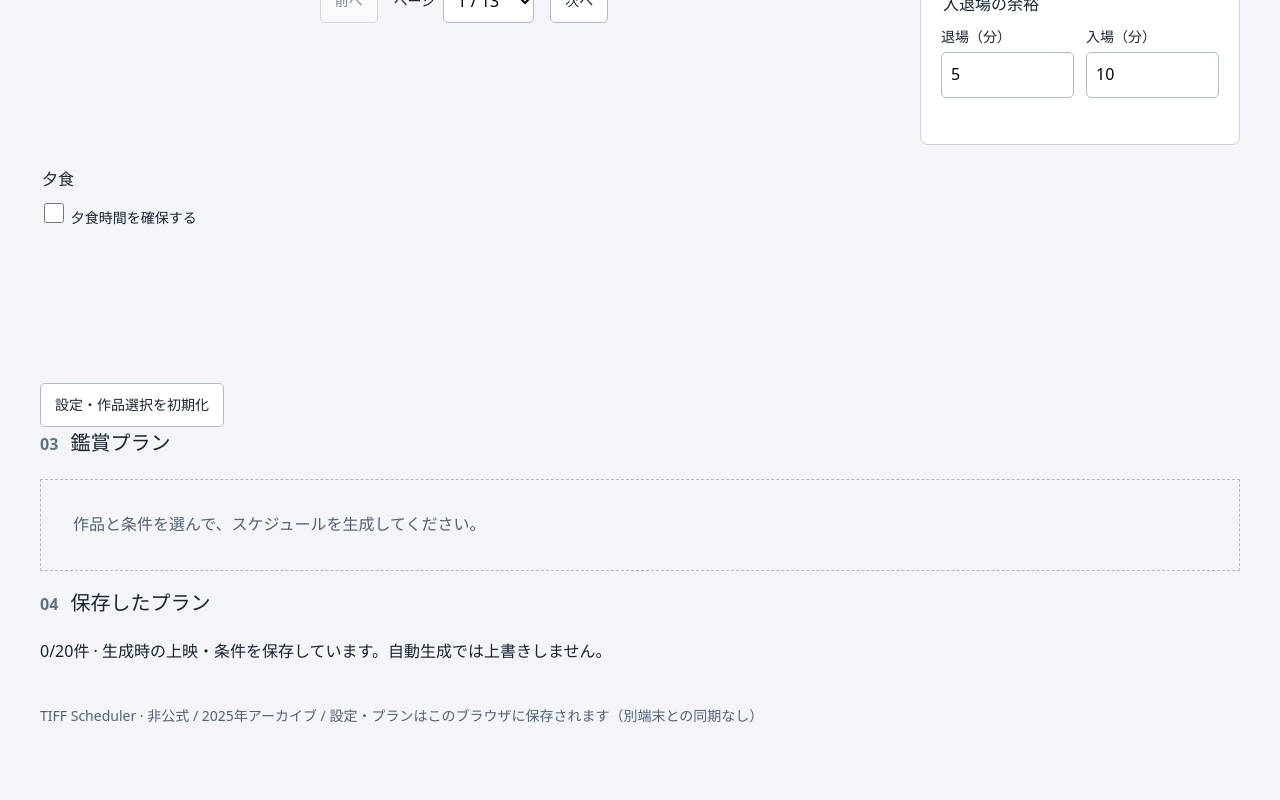
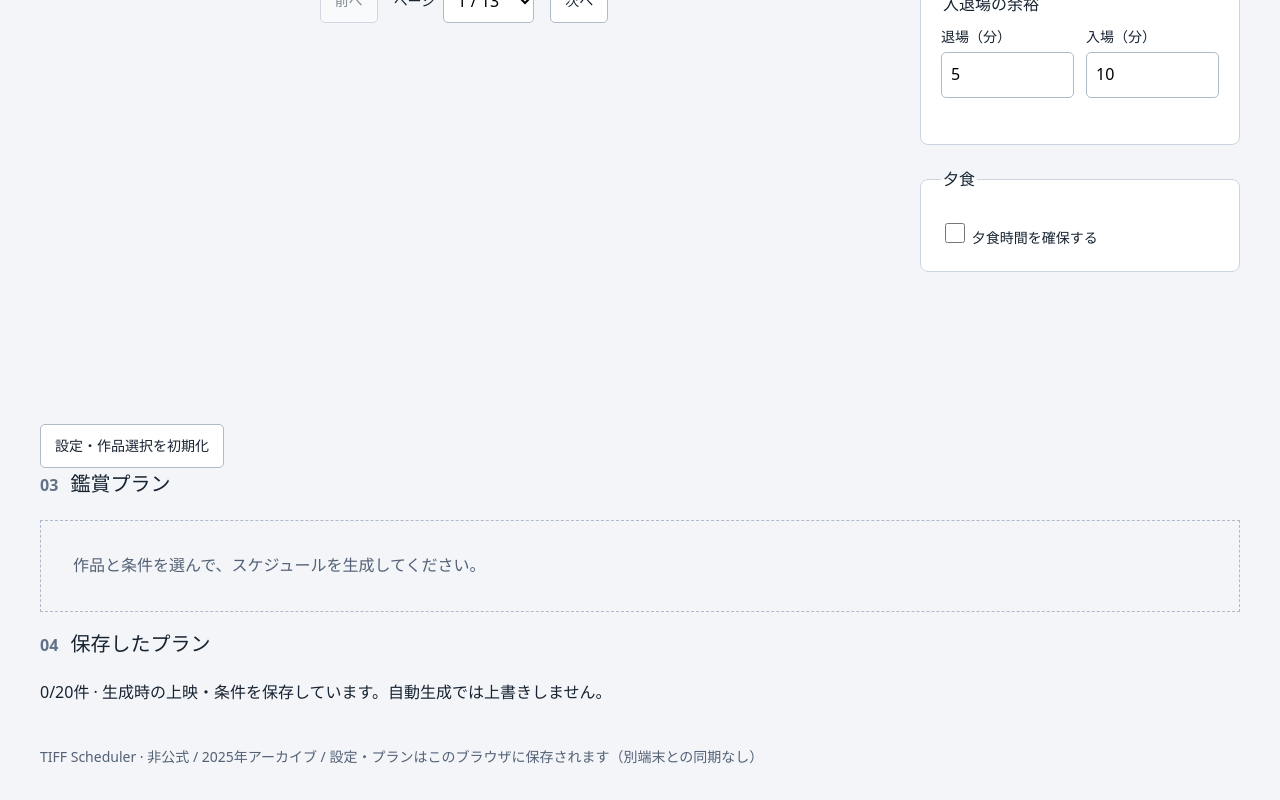
Before and after one commit to wix-diesel/TIFFScheduler, a React (Vite) app: page / in a window 1280 px wide. Shown: the part 1946-2746 px from the top of the page. Before the commit the page ends 2705 px from the top, so only its background shows below. Built offline with nearby package versions, Linux system fonts and the light colour scheme.

Commit message:
fix: address dinner scheduling review feedback

```diff
--- /dev/null
+++ b/src/dinner.css
@@ -0,0 +1,15 @@
+.timeline .dinner > div { border-color: #8a4d76; }
+
+/* The dinner controls follow the condition workspace as a separate fieldset. */
+form > fieldset {
+  width: 320px;
+  margin-left: auto;
+  background: white;
+  border: 1px solid #cbd4df;
+  border-radius: 8px;
+  padding: 20px;
+}
+
+@media (max-width: 850px) {
+  form > fieldset { width: 100%; margin-left: 0; }
+}
--- a/src/main.tsx
+++ b/src/main.tsx
@@ -2,4 +2,5 @@ import React from 'react';
 import { createRoot } from 'react-dom/client';
 import App from './App.tsx';
 import './styles.css';
+import './dinner.css';
 createRoot(document.getElementById('root')!).render(<React.StrictMode><App /></React.StrictMode>);
--- a/src/scheduler/constraints.ts
+++ b/src/scheduler/constraints.ts
@@ -119,9 +119,10 @@ function blockers(day: readonly Screening[], input: ScheduleInput): Array<[numbe
 }
 function candidates(request: MealRequest, blocked: readonly [number, number][], placed: readonly MealBreak[]): number[] {
   const all: number[] = [];
+  const unavailable = [...blocked, ...placed.map(meal => [minute(meal.startAt), minute(meal.endAt)] as [number, number])];
   for (let start = request.start; start + request.duration <= request.end; start++) {
     const end = start + request.duration;
-    if (![...blocked, ...placed.map(meal => [minute(meal.startAt), minute(meal.endAt)] as [number, number])].some(([a, b]) => overlaps(start, end, a, b))) all.push(start);
+    if (!unavailable.some(([a, b]) => overlaps(start, end, a, b))) all.push(start);
   }
   return all;
 }
```
